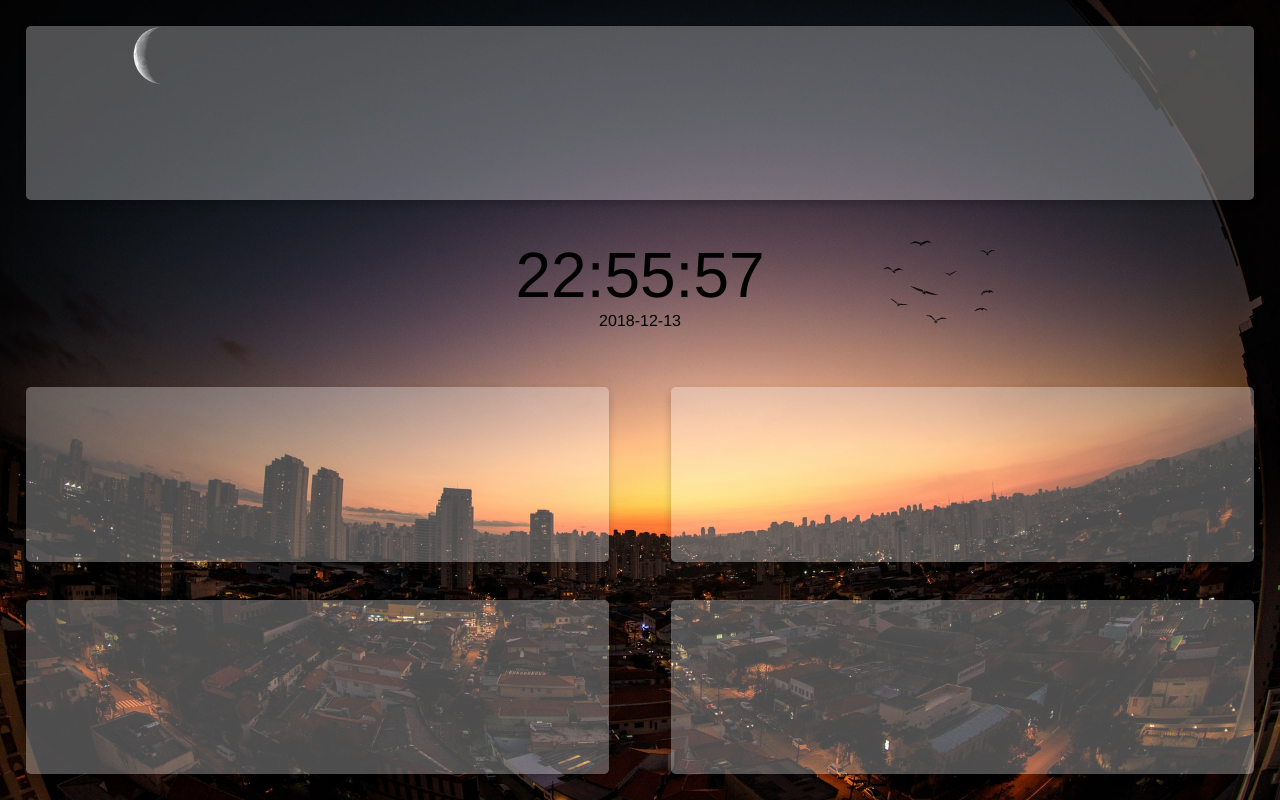
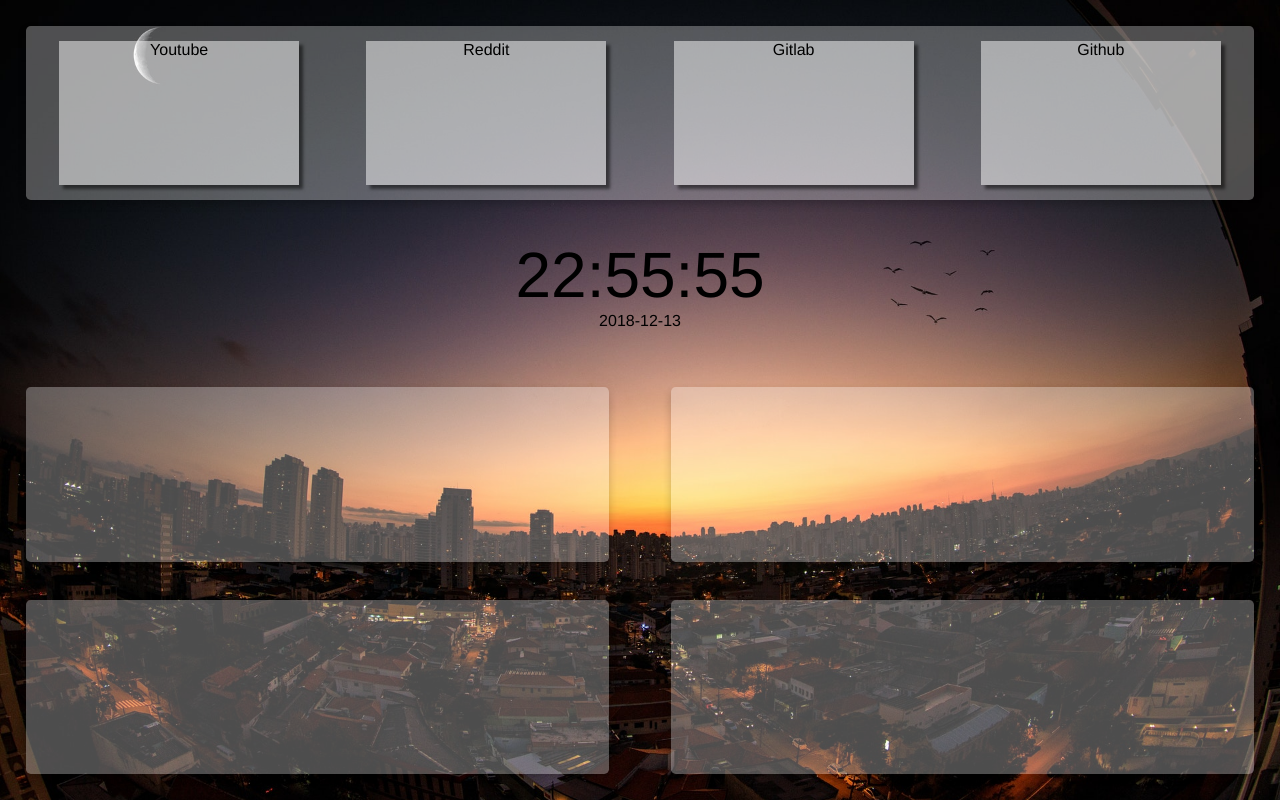
Before and after one commit to tobifasc/customnewtab, a Vue app: page / in a window 1280 px wide. Built offline with nearby package versions, Linux system fonts and the light colour scheme.

Commit message:
Show bookmarks
The bookmarks object is looped over in the bookmarks component.

```diff
--- a/src/App.vue
+++ b/src/App.vue
@@ -18,7 +18,7 @@ export default {
     components: {
         Bookmarks,
         Clock
-    }
+    },
 }
 </script>
 
--- a/src/components/Bookmarks.vue
+++ b/src/components/Bookmarks.vue
@@ -1,11 +1,34 @@
 <template>
     <div class="bookmarks">
+        <div class="bookmark"
+             v-for="bookmark in bookmarks"
+             v-bind:key="bookmark.id"
+             v-on:click="navigateTo(bookmark.url)">
+            <div class="title">
+                {{ bookmark.title }}
+            </div>
+        </div>
     </div>
 </template>
 
 <script>
     export default {
-        name: "bookmarks"
+        name: "bookmark",
+        data () {
+            return {
+                bookmarks: [
+                    { id: 1, url: 'https://www.youtube.com/', title: 'Youtube' },
+                    { id: 2, url: 'https://www.reddit.com/', title: 'Reddit' },
+                    { id: 3, url: 'https://www.gitlab.com/', title: 'Gitlab' },
+                    { id: 4, url: 'https://www.github.com/', title: 'Github' },
+                ]
+            }
+        },
+        methods: {
+            navigateTo (url) {
+                location.href=url;
+            }
+        },
     }
 </script>
 
@@ -15,5 +38,11 @@
         display: grid;
         grid-template-columns: repeat(4, 1fr);
     }
+    .bookmark {
+        background-color: rgba(255, 255, 255, .5);
+        box-shadow: 4px 4px 3px rgba(0, 0, 0, .5);
+        width: 15em;
+        margin: 5% auto;
+    }
 
 </style>
```
